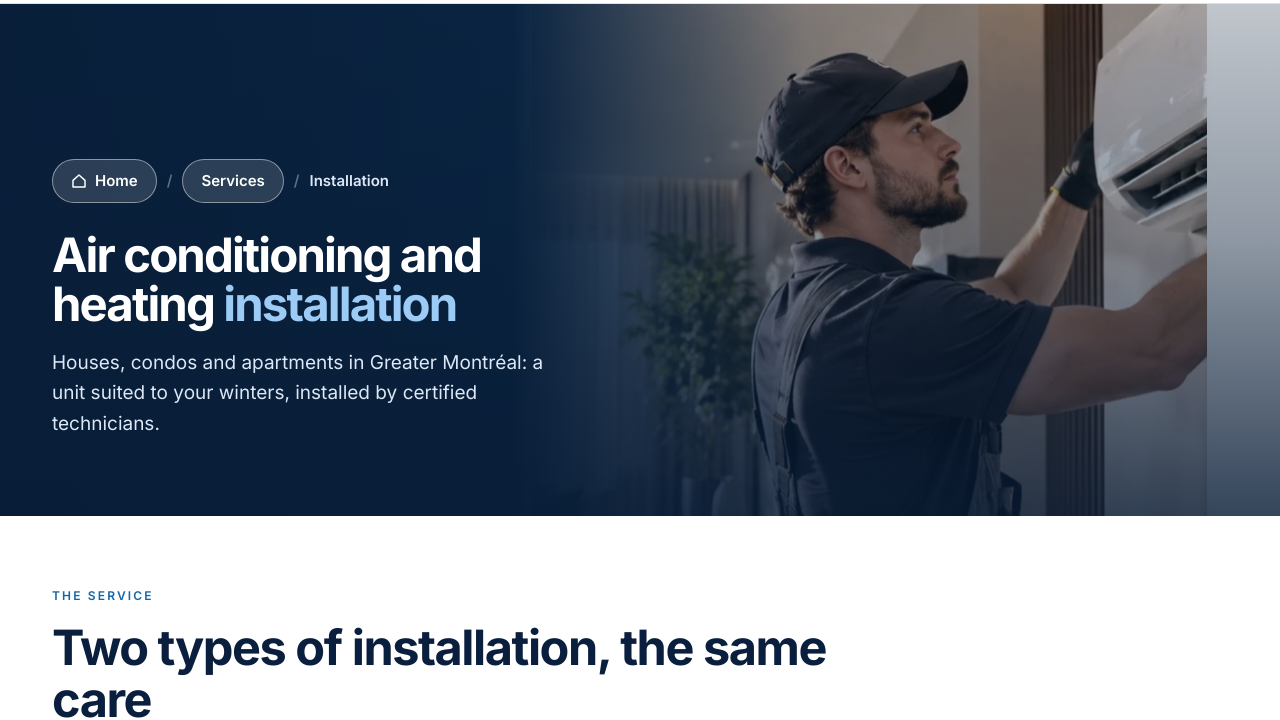
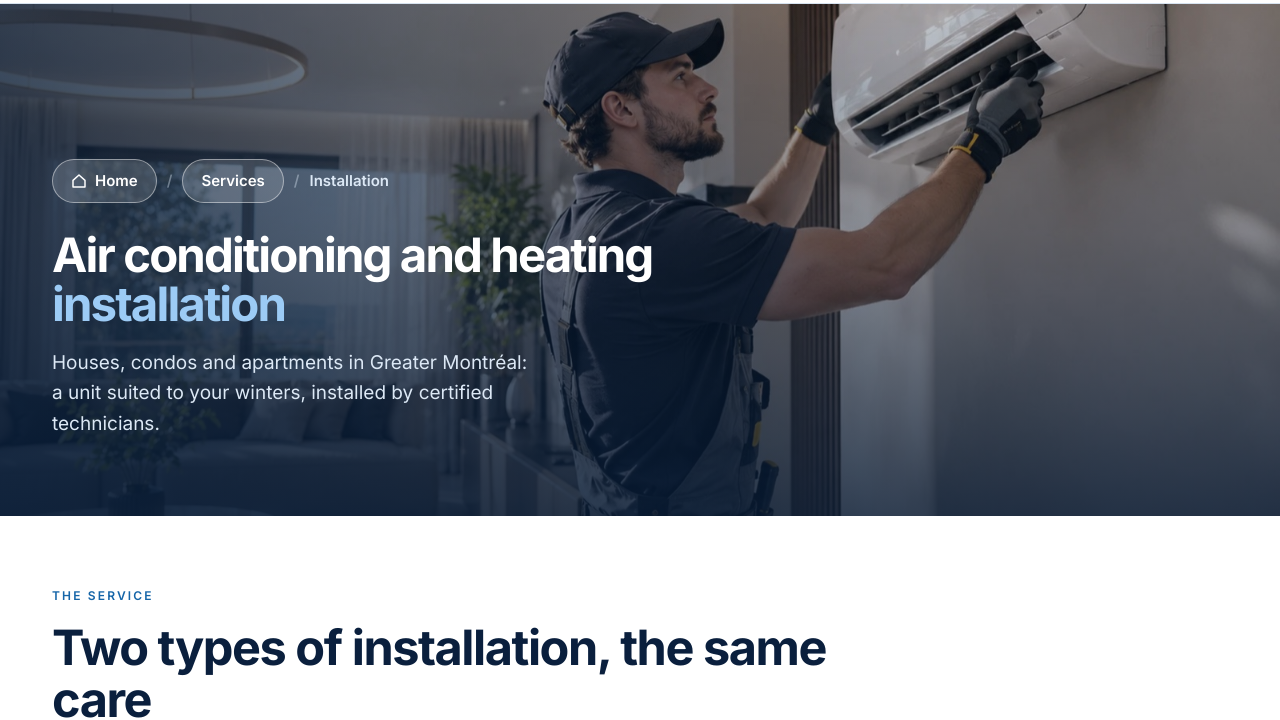
Before and after one commit to omlleaftechnology-del/thermolux-website-preview, a plain HTML site: page en/installation.html in a window 1280 px wide. Shown: the part 81-801 px from the top of the page. Drawn offline with Linux system fonts and the light colour scheme.

Commit message:
Installation: use the existing technician photo as header
Co-Authored-By: Claude Sonnet 5.5 <noreply@anthropic.com>

```diff
--- a/en/installation.html
+++ b/en/installation.html
@@ -10,7 +10,7 @@
 <link rel="alternate" hreflang="x-default" href="https://thermolux.ca/installation.html">
 <link rel="preconnect" href="https://fonts.googleapis.com"><link rel="preconnect" href="https://fonts.gstatic.com" crossorigin>
 <link href="https://fonts.googleapis.com/css2?family=Inter:wght@400;500;600;700;800&family=Manrope:wght@600;700;800&display=swap" rel="stylesheet">
-<link rel="stylesheet" href="../css/site.css?v=144">
+<link rel="stylesheet" href="../css/site.css?v=145">
 <link rel="stylesheet" href="../css/services.css?v=56">
 </head>
 <body>
@@ -18,7 +18,7 @@
 <div id="site-header"></div>
 
 <main>
-<section class="phead img img-right"><img src="../img/installation-hero.jpg" alt="Thermolux technician installing a wall-mounted system in a living room"><div class="wrap">
+<section class="phead img face-r"><img src="../img/installation-technician.jpg" alt="Thermolux technician installing a wall-mounted system in a living room"><div class="wrap">
  <nav class="crumbs" aria-label="Breadcrumb"><a href="index.html">Home</a><span>/</span><a href="services.html">Services</a><span>/</span>Installation</nav>
  <h1>Air conditioning and heating <em>installation</em></h1>
  <p class="lead">Houses, condos and apartments in Greater Montréal: a unit suited to your winters, installed by certified technicians.</p>
```
Also changed, not shown: installation.html (+2 -2 lines), img/installation-hero.jpg (deleted).
